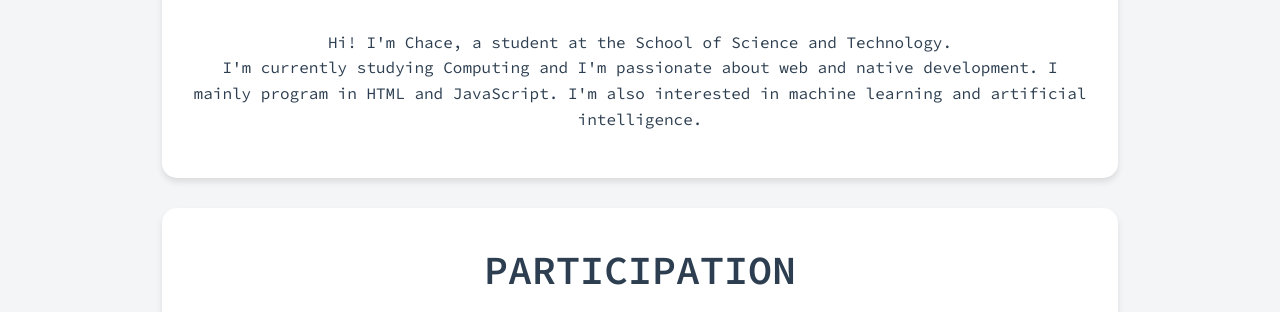
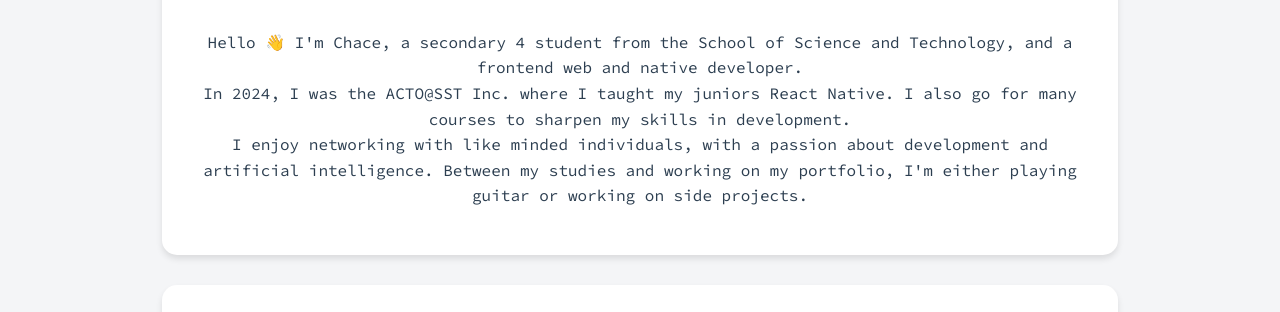
Before and after one commit to AceIsDumb/my-portfolio, a plain HTML site: page index.html in a window 1280 px wide. Shown: the part 467-779 px from the top of the page. Drawn offline with Linux system fonts and the light colour scheme.

Commit message:
new desc

```diff
--- a/index.html
+++ b/index.html
@@ -188,9 +188,12 @@
     <div class="about">
         <h2>ABOUT ME</h2>
         <p>
-            Hi! I'm Chace, a student at the School of Science and Technology.
+            Hello 👋 I'm Chace, a secondary 4 student from the School of Science and Technology, and a frontend web and native developer.
             <br/>
-            I'm currently studying Computing and I'm passionate about web and native development. I mainly program in HTML and JavaScript. I'm also interested in machine learning and artificial intelligence.
+            In 2024, I was the ACTO@SST Inc. where I taught my juniors React Native. I also go for many courses to sharpen my skills in development.
+            <br/>
+            I enjoy networking with like minded individuals, with a passion about development and artificial intelligence. Between my studies and working on my portfolio, I'm either playing guitar or working on side projects.
+            <br/>
         </p>
     </div>
 
```
Also changed, not shown: 1 other file.
